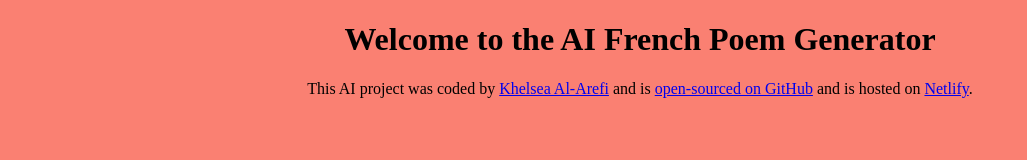
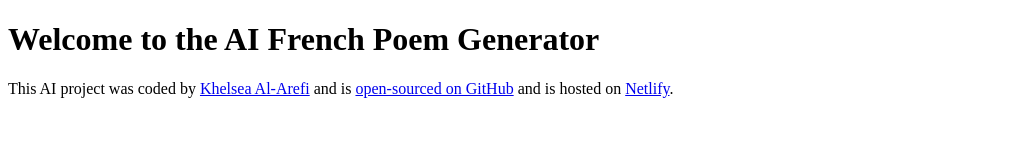
Before and after one commit to Khelbot/french-poem-generator, a plain HTML site: page index.html in a window 1280 px wide. Shown: the whole page, without its empty margins (0-1027 px from the left). Drawn offline with Linux system fonts and the light colour scheme.

Commit message:
removed css

```diff
--- a/src/style.css
+++ b/src/style.css
@@ -1,4 +1,2 @@
 body {
-  background-color: salmon;
-  text-align: center;
 }
```
